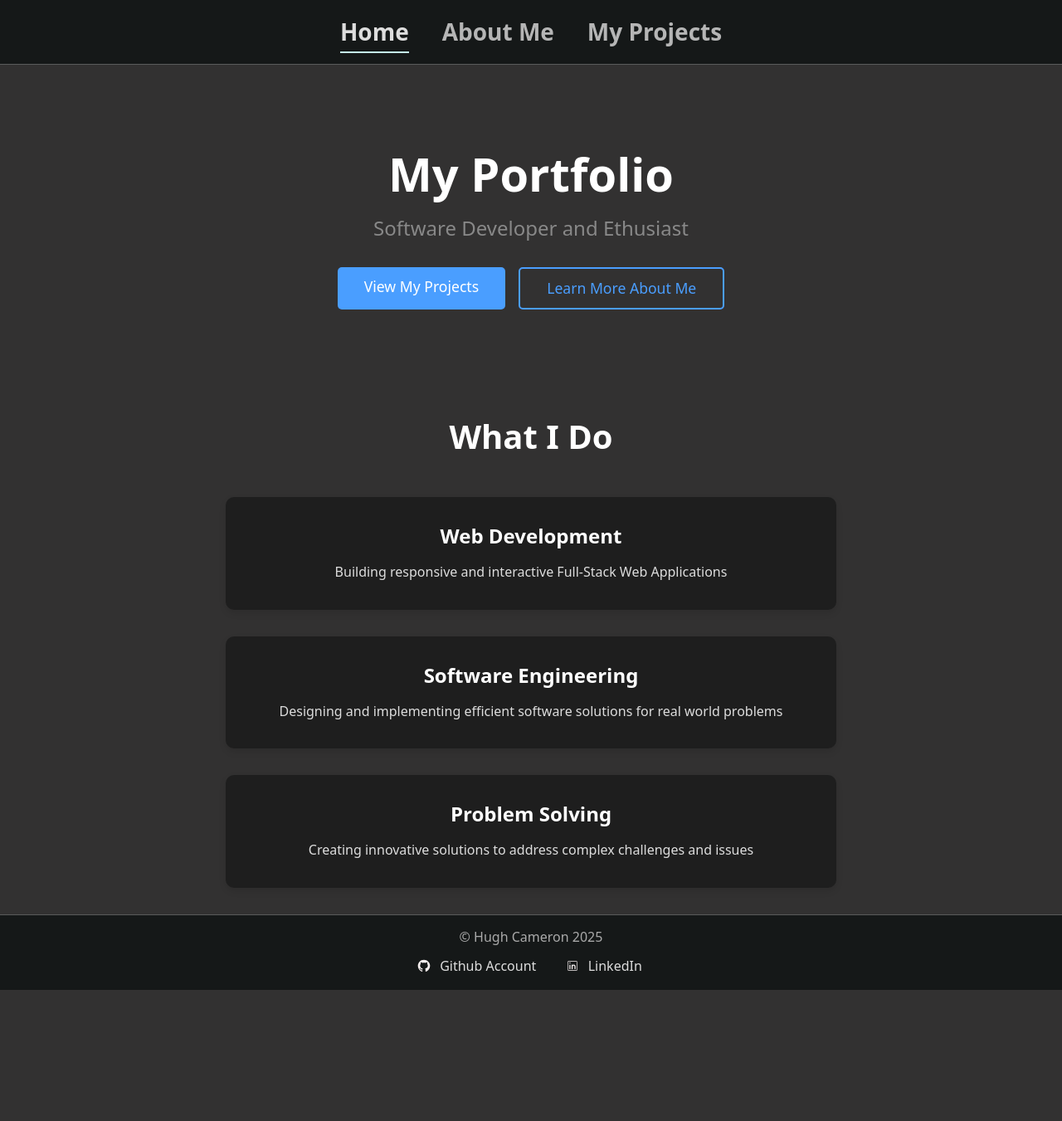
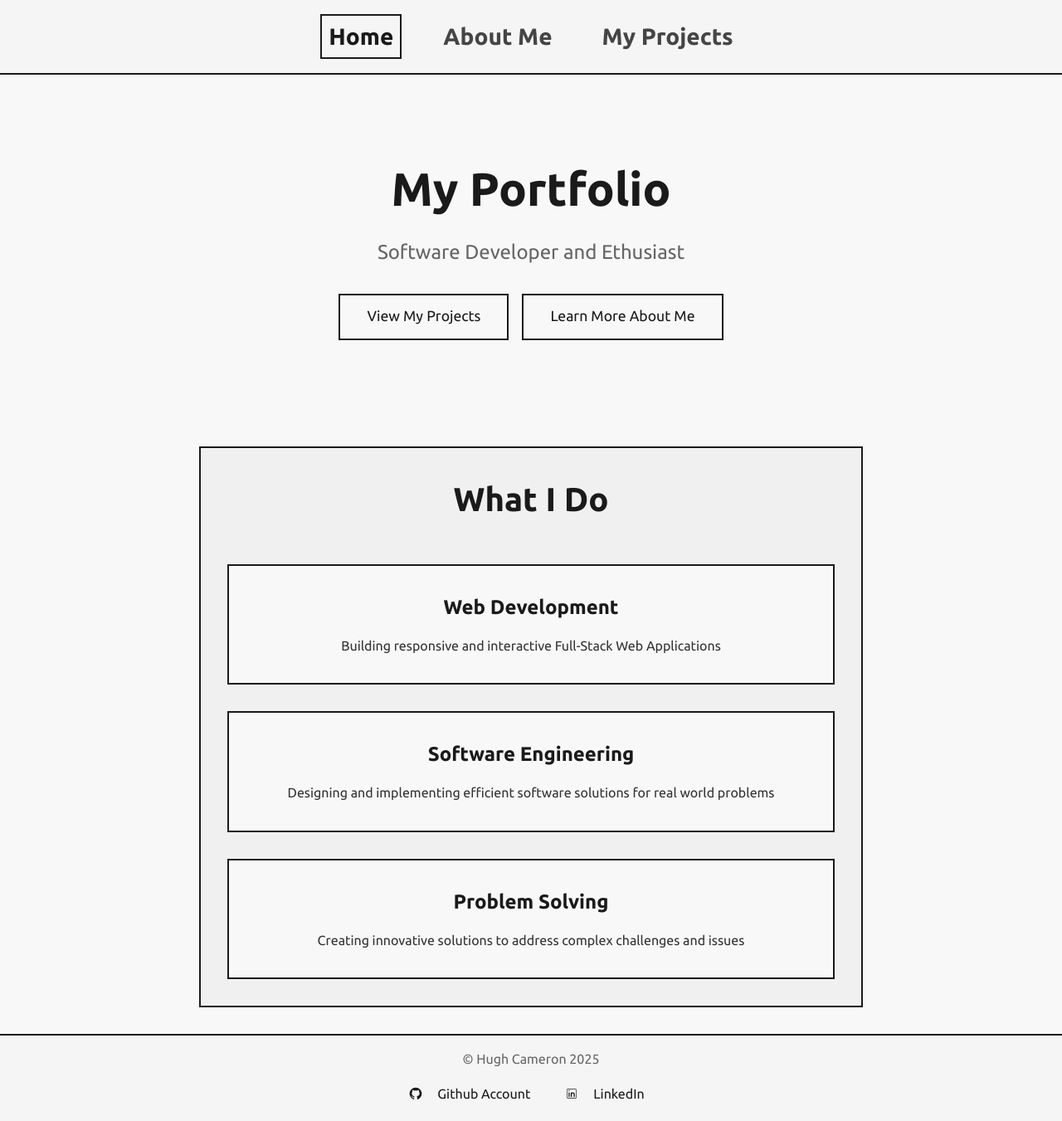
Before and after one commit to AeonianTest/AeonianTest.github.io, a React (Vite) app: page /projects in a window 1280 px wide. Shown: the whole page at 83% size. Before the commit the page ends 1193 px from the top, so only its background shows below. Built offline with nearby package versions, Linux system fonts and the light colour scheme.

Commit message:
UI refresh

```diff
--- a/index.html
+++ b/index.html
@@ -4,6 +4,9 @@
 		<meta charset="UTF-8" />
 		<link rel="icon" type="image/png" href="/favicon.ico">
 		<meta name="viewport" content="width=device-width, initial-scale=1.0" />
+		<link rel="preconnect" href="https://fonts.googleapis.com">
+		<link rel="preconnect" href="https://fonts.gstatic.com" crossorigin>
+		<link href="https://fonts.googleapis.com/css2?family=Ubuntu:wght@300;400;500;700&display=swap" rel="stylesheet">
 		<title>Website | Hugh Cameron</title>
 	</head>
 	<body>
--- a/src/css/Main.css
+++ b/src/css/Main.css
@@ -7,13 +7,13 @@
 html, body {
     height: 100%;
 
-    font-family: system-ui, Avenir, Helvetica, Arial, sans-serif;
+    font-family: 'Ubuntu', 'Courier New', 'Monaco', 'Menlo', monospace;
     font-size: 16px;
-    font-weight: 200;
+    font-weight: 400;
 
-    background-color: #323131;
-    color: #f6efef;
-    line-height: 1.25;
+    background-color: #f8f8f8;
+    color: #1a1a1a;
+    line-height: 1.5;
     scroll-behavior: smooth;
 }
 
--- a/src/css/components/Footer.css
+++ b/src/css/components/Footer.css
@@ -6,13 +6,13 @@
 
     padding: 1rem 2rem;
     width: 100%;
-    background-color: #151818;
-    border-top: 1px solid #5a5b5b;
+    background-color: #f5f5f5;
+    border-top: 2px solid #1a1a1a;
 }
 
 .FooterCopyright {
     font-weight: 400;
-    color: #aaa;
+    color: #666;
 }
 
 .FooterLinks {
@@ -30,28 +30,20 @@
 
 /* Can remove a it looks like to make border box cover icon as well */
 .FooterLink a {
-    color: #ddd;
+    color: #1a1a1a;
     text-decoration: none;
 
     position: relative;
-    padding: 0.2rem;
-    border-radius: 4px;
-    transition: all 0.3s ease;
+    padding: 0.2rem 0.5rem;
+    border: 2px solid transparent;
+    transition: all 0.2s ease;
 }
 
 .FooterLink a::before {
-    content: '';
-    position: absolute;
-    inset: 0;
-    border: 1px solid transparent;
-    border-radius: 4px;
-    transition: border-color 0.3s ease, box-shadow 0.3s ease;
-}
-
-.FooterLink a:hover::before {
-    border-color: #c4efed;
+    display: none;
 }
 
 .FooterLink a:hover {
-    color: #c4efed;
+    color: #1a1a1a;
+    border: 2px solid #1a1a1a;
 }
--- a/src/css/components/Header.css
+++ b/src/css/components/Header.css
@@ -5,8 +5,8 @@
     align-items: center;
     padding: 1%;
     width: 100%;
-    background-color: #151818;
-    border-bottom: 1px solid #5a5b5b;
+    background-color: #f5f5f5;
+    border-bottom: 2px solid #1a1a1a;
 }
 
 .HeaderContainer nav {
@@ -21,41 +21,32 @@
 }
 
 .NavLink {
-    color: #ddd;
+    color: #1a1a1a;
     text-decoration: none;
     font-size: 28px;
     font-weight: 600;
     opacity: 0.8;
     position: relative;
-    padding: 0.25rem 0;
+    padding: 0.25rem 0.5rem;
     margin: 0.25rem;
-    transition: color 0.3s;
+    transition: all 0.2s;
     text-align: center;
+    border: 2px solid transparent;
 }
 
 .NavLink:hover {
-    color: #c4efed;
+    color: #1a1a1a;
+    border: 2px solid #1a1a1a;
+    opacity: 1;
 }
 
 .NavLink.active {
     opacity: 1;
+    border: 2px solid #1a1a1a;
 }
 
 .NavLink::after {
-    content: '';
-    display: block;
-    width: 0%;
-    height: 2px;
-    background-color: #c4efed;
-    transition: width 0.3s ease-in-out;
-    position: absolute;
-    bottom: -4px;
-    left: 0;
-}
-
-.NavLink:hover::after,
-.NavLink.active::after {
-    width: 100%;
+    display: none;
 }
 
 @media (max-width: 768px) {
--- a/src/css/pages/AboutMe.css
+++ b/src/css/pages/AboutMe.css
@@ -6,6 +6,7 @@
     height: 100%;
     width: 100%;
     padding: 2rem 0;
+    background-color: #f8f8f8;
 }
 
 .AboutMeHeader {
@@ -22,36 +23,38 @@
 
 .AboutMeHeader p {
     font-size: 1.2rem;
-    color: #888;
+    color: #666;
 }
 
 .AboutMeContent {
     width: 100%;
     max-width: 900px;
-    padding: 1.5rem 2rem;
+    padding: 2rem;
     box-sizing: border-box;
+    background-color: #f0f0f0;
+    border: 2px solid #1a1a1a;
 }
 
 .AboutMeSection {
     margin-bottom: 3rem;
-    background-color: #1e1e1e;
-    border-radius: 10px;
+    background-color: #f8f8f8;
+    border: 2px solid #1a1a1a;
+    border-radius: 0;
     padding: 1.5rem;
-    box-shadow: 0 4px 8px rgba(0,0,0,0.1);
 }
 
 .AboutMeSection h3 {
     font-size: 1.8rem;
     margin-bottom: 1.5rem;
-    color: #fff;
-    border-bottom: 1px solid #333;
+    color: #1a1a1a;
+    border-bottom: 2px solid #1a1a1a;
     padding-bottom: 0.5rem;
 }
 
 .AboutMeText p {
     font-size: 1.1rem;
     line-height: 1.6;
-    color: #ddd;
+    color: #333;
 }
 
 .SkillsContainer {
@@ -68,7 +71,7 @@
 .SkillCategory h4 {
     font-size: 1.3rem;
     margin-bottom: 1rem;
-    color: #fff;
+    color: #1a1a1a;
 }
 
 .SkillCategory ul {
@@ -78,7 +81,7 @@
 
 .SkillCategory li {
     margin-bottom: 0.5rem;
-    color: #ddd;
+    color: #333;
     position: relative;
     padding-left: 1.5rem;
 }
@@ -87,7 +90,7 @@
     content: "•";
     position: absolute;
     left: 0;
-    color: #4a9eff;
+    color: #1a1a1a;
 }
 
 .EducationItem, .ExperienceItem {
@@ -97,17 +100,17 @@
 .EducationItem h4, .ExperienceItem h4 {
     font-size: 1.3rem;
     margin-bottom: 0.3rem;
-    color: #fff;
+    color: #1a1a1a;
 }
 
 .EducationDate, .ExperienceDate {
     font-size: 0.9rem;
-    color: #888;
+    color: #666;
     margin-bottom: 0.5rem;
 }
 
 .EducationItem p, .ExperienceItem p {
-    color: #ddd;
+    color: #333;
     margin-bottom: 0.5rem;
 }
 
@@ -119,7 +122,7 @@
 
 .ExperienceItem li {
     margin-bottom: 0.5rem;
-    color: #ddd;
+    color: #333;
     position: relative;
     padding-left: 1.5rem;
 }
@@ -128,7 +131,7 @@
     content: "•";
     position: absolute;
     left: 0;
-    color: #4a9eff;
+    color: #1a1a1a;
 }
 
 @media (max-width: 768px) {
@@ -137,7 +140,7 @@
     }
 
     .AboutMeContent {
-        padding: 0 1rem;
+        padding: 1.5rem;
     }
 
     .SkillsContainer {
--- a/src/css/pages/HomePage.css
+++ b/src/css/pages/HomePage.css
@@ -5,6 +5,7 @@
     width: 100%;
     padding: 2rem 0;
     gap: 4rem;
+    background-color: #f8f8f8;
 }
 
 .HeroSection {
@@ -17,12 +18,12 @@
 .HeroSection h1 {
     font-size: 3.5rem;
     margin-bottom: 1rem;
-    color: #fff;
+    color: #1a1a1a;
 }
 
 .HeroSubtitle {
     font-size: 1.5rem;
-    color: #888;
+    color: #666;
     margin-bottom: 2rem;
 }
 
@@ -34,39 +35,45 @@
 
 .PrimaryButton, .SecondaryButton {
     padding: 0.8rem 2rem;
-    border-radius: 5px;
+    border: 2px solid #1a1a1a;
+    border-radius: 0;
     font-size: 1.1rem;
     text-decoration: none;
-    transition: all 0.3s ease;
+    transition: all 0.2s ease;
+    display: inline-block;
 }
 
 .PrimaryButton {
-    background-color: #4a9eff;
-    color: #fff;
+    background-color: transparent;
+    color: #1a1a1a;
+    box-shadow: none;
 }
 
 .SecondaryButton {
     background-color: transparent;
-    border: 2px solid #4a9eff;
-    color: #4a9eff;
+    border: 2px solid #1a1a1a;
+    color: #1a1a1a;
 }
 
 .PrimaryButton:hover, .SecondaryButton:hover {
-    transform: translateY(-2px);
-    box-shadow: 0 4px 8px rgba(0,0,0,0.2);
+    background-color: #1a1a1a;
+    color: #ffffff;
 }
 
 .FeaturedSkills {
     max-width: 800px;
     width: 100%;
-    padding: 0 2rem;
+    padding: 2rem;
     text-align: center;
+    background-color: #f0f0f0;
+    border: 2px solid #1a1a1a;
+    box-sizing: border-box;
 }
 
 .FeaturedSkills h2 {
     font-size: 2.5rem;
     margin-bottom: 3rem;
-    color: #fff;
+    color: #1a1a1a;
 }
 
 .SkillsGrid {
@@ -76,25 +83,26 @@
 }
 
 .SkillCard {
-    background-color: #1e1e1e;
+    background-color: #f8f8f8;
     padding: 2rem;
-    border-radius: 10px;
-    box-shadow: 0 4px 8px rgba(0,0,0,0.1);
-    transition: transform 0.3s ease;
+    border: 2px solid #1a1a1a;
+    border-radius: 0;
+    transition: border-color 0.2s ease, background-color 0.2s ease;
 }
 
 .SkillCard:hover {
-    transform: translateY(-5px);
+    border-color: #000000;
+    background-color: #f5f5f5;
 }
 
 .SkillCard h3 {
     font-size: 1.5rem;
     margin-bottom: 1rem;
-    color: #fff;
+    color: #1a1a1a;
 }
 
 .SkillCard p {
-    color: #ddd;
+    color: #333;
     line-height: 1.6;
 }
 
@@ -112,6 +120,6 @@
     }
 
     .FeaturedSkills {
-        padding: 0 1rem;
+        padding: 1.5rem;
     }
 }
--- a/src/css/pages/Projects.css
+++ b/src/css/pages/Projects.css
@@ -21,33 +21,35 @@
 
 .ProjectsHeader p {
     font-size: 1.2rem;
-    color: #888;
+    color: #666;
 }
 
 .ProjectsGrid {
     display: grid;
     grid-template-columns: repeat(auto-fill, minmax(300px, 1fr));
     gap: 2rem;
-    padding: 1.5rem;
+    padding: 2rem;
     width: 100%;
     max-width: 1200px;
     box-sizing: border-box;
+    background-color: #f0f0f0;
+    border: 2px solid #1a1a1a;
 }
 
 .ProjectCard {
     display: flex;
     flex-direction: column;
-    background-color: #1e1e1e;
-    border-radius: 10px;
-    box-shadow: 0 4px 8px rgba(0,0,0,0.2);
+    background-color: #ffffff;
+    border: 2px solid #1a1a1a;
+    border-radius: 0;
     overflow: hidden;
-    transition: transform 0.3s ease, box-shadow 0.3s ease;
+    transition: border-color 0.2s ease, background-color 0.2s ease;
     cursor: pointer;
 }
 
 .ProjectCard:hover {
-    transform: translateY(-5px);
-    box-shadow: 0 8px 16px rgba(0,0,0,0.3);
+    border-color: #000000;
+    background-color: #f5f5f5;
 }
 
 .ProjectInfo {
@@ -58,12 +60,12 @@
 .ProjectInfo h3 {
     font-size: 1.5rem;
     margin-bottom: 0.8rem;
-    color: #fff;
+    color: #1a1a1a;
 }
 
 .ProjectInfo p {
     font-size: 1rem;
-    color: #ccc;
+    color: #333;
     line-height: 1.5;
     margin-bottom: 1rem;
 }
@@ -78,11 +80,11 @@
     width: 100%;
     height: 100%;
     object-fit: cover;
-    transition: transform 0.3s ease;
+    transition: none;
 }
 
 .ProjectCard:hover .ProjectImage img {
-    transform: scale(1.05);
+    transform: none;
 }
 
 .ProjectModalOverlay {
@@ -91,7 +93,7 @@
     left: 0;
     right: 0;
     bottom: 0;
-    background-color: rgba(0, 0, 0, 0.8);
+    background-color: rgba(248, 248, 248, 0.95);
     display: flex;
     justify-content: center;
     align-items: center;
@@ -100,14 +102,14 @@
 }
 
 .ProjectModal {
-    background-color: #1e1e1e;
-    border-radius: 10px;
+    background-color: #f8f8f8;
+    border: 2px solid #1a1a1a;
+    border-radius: 0;
     width: 90%;
     max-width: 1000px;
     max-height: 90vh;
     overflow-y: auto;
     position: relative;
-    box-shadow: 0 4px 20px rgba(0, 0, 0, 0.3);
 }
 
 .CloseButton {
@@ -115,17 +117,18 @@
     top: 1rem;
     right: 1rem;
     background: none;
-    border: none;
-    color: #fff;
+    border: 2px solid #1a1a1a;
+    color: #1a1a1a;
     font-size: 2rem;
     cursor: pointer;
-    padding: 0.5rem;
+    padding: 0.25rem 0.5rem;
     line-height: 1;
-    transition: color 0.3s ease;
+    transition: all 0.2s ease;
 }
 
 .CloseButton:hover {
-    color: #4a9eff;
+    background-color: #1a1a1a;
+    color: #ffffff;
 }
 
 .ModalContent {
@@ -141,7 +144,7 @@
 .ModalHeader h2 {
     font-size: 2rem;
     margin-bottom: 1rem;
-    color: #fff;
+    color: #1a1a1a;
     word-break: break-word;
 }
 
@@ -153,26 +156,28 @@
 
 .RepoLink, .LiveLink {
     padding: 0.5rem 1rem;
-    border-radius: 5px;
+    border: 2px solid #1a1a1a;
+    border-radius: 0;
     text-decoration: none;
     font-weight: 500;
-    transition: all 0.3s ease;
+    transition: all 0.2s ease;
+    display: inline-block;
 }
 
 .RepoLink {
-    background-color: #4a9eff;
-    color: #fff;
+    background-color: #1a1a1a;
+    color: #ffffff;
 }
 
 .LiveLink {
     background-color: transparent;
-    border: 2px solid #4a9eff;
-    color: #4a9eff;
+    border: 2px solid #1a1a1a;
+    color: #1a1a1a;
 }
 
 .RepoLink:hover, .LiveLink:hover {
-    transform: translateY(-2px);
-    box-shadow: 0 4px 8px rgba(0,0,0,0.2);
+    background-color: #1a1a1a;
+    color: #ffffff;
 }
 
 .ModalBody {
@@ -185,7 +190,8 @@
     width: 100%;
     max-height: 400px;
     overflow: hidden;
-    border-radius: 8px;
+    border: 2px solid #1a1a1a;
+    border-radius: 0;
 }
 
 .ModalImage img {
@@ -195,7 +201,7 @@
 }
 
 .ModalInfo {
-    color: #ddd;
+    color: #1a1a1a;
 }
 
 .ModalDescription {
@@ -207,7 +213,7 @@
 .TechStack h3 {
     font-size: 1.3rem;
     margin-bottom: 1rem;
-    color: #fff;
+    color: #1a1a1a;
 }
 
 .TechTags {
@@ -217,11 +223,12 @@
 }
 
 .TechTag {
-    background-color: #2a2a2a;
+    background-color: #f5f5f5;
     padding: 0.5rem 1rem;
-    border-radius: 20px;
+    border: 2px solid #1a1a1a;
+    border-radius: 0;
     font-size: 0.9rem;
-    color: #4a9eff;
+    color: #1a1a1a;
 }
 
 @media (max-width: 768px) {
```
